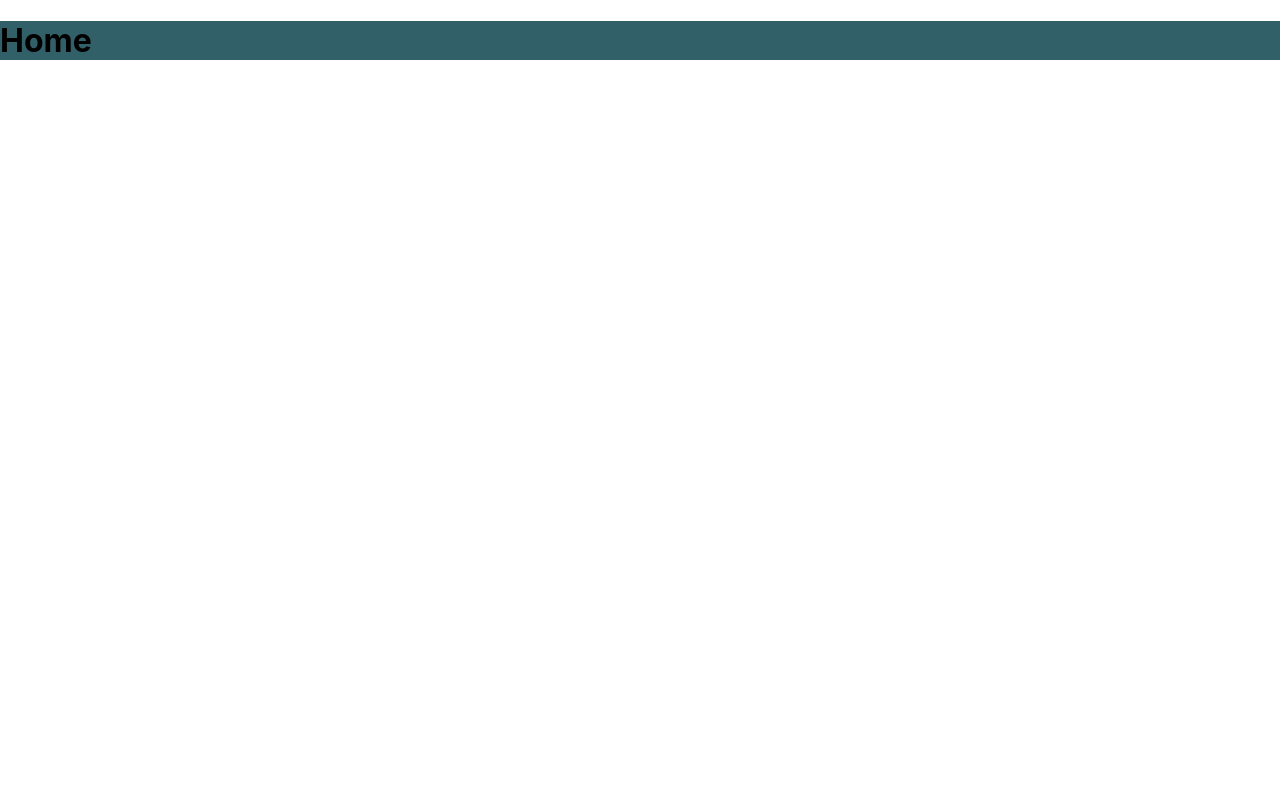
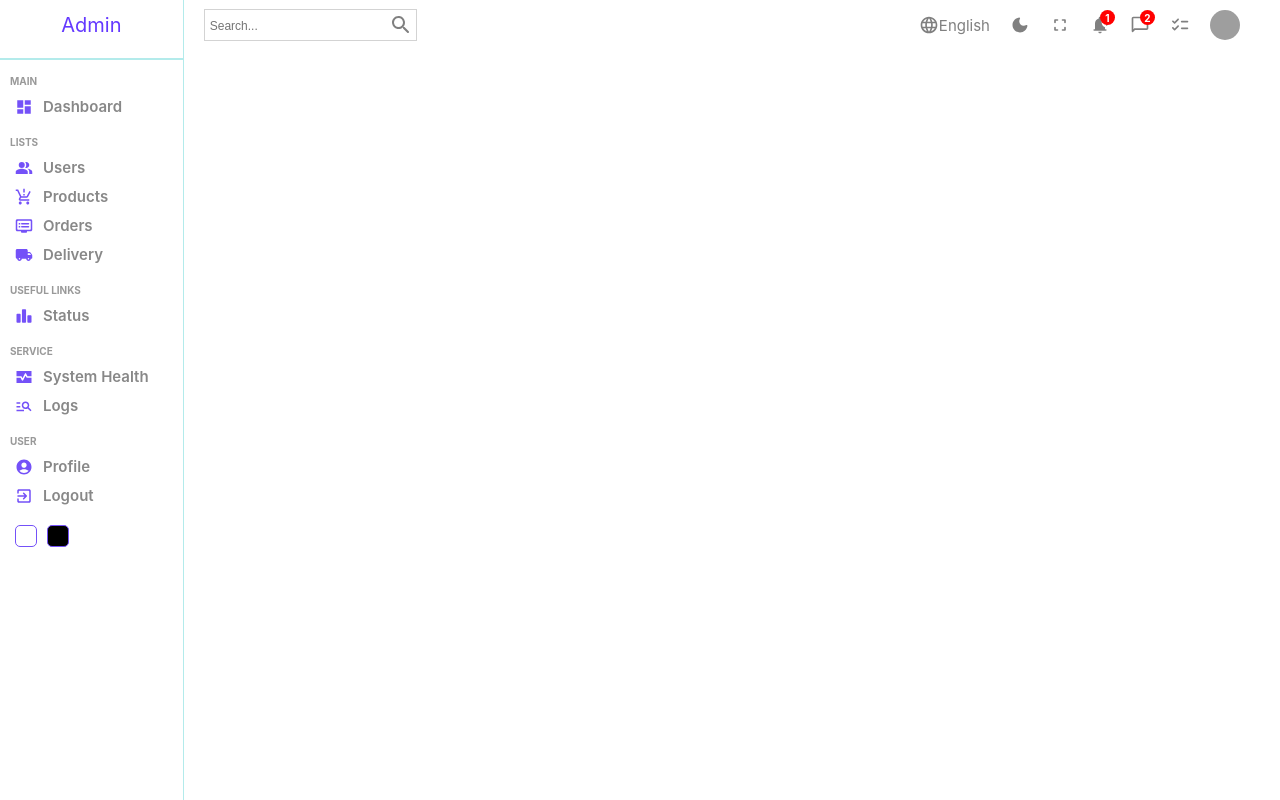
Before and after one commit to abimekonnen/admin-ui, a React (Create React App) app: page / in a window 1280 px wide. Built offline with nearby package versions, Linux system fonts and the light colour scheme; grey boxes are pictures that could not be loaded.

Commit message:
side bar and navbar first phase

```diff
--- a/package.json
+++ b/package.json
@@ -4,6 +4,10 @@
   "private": true,
   "dependencies": {
     "@emailjs/browser": "^3.11.0",
+    "@emotion/react": "^11.11.1",
+    "@emotion/styled": "^11.11.0",
+    "@mui/icons-material": "^5.15.0",
+    "@mui/material": "^5.15.0",
     "@testing-library/jest-dom": "^5.17.0",
     "@testing-library/react": "^13.4.0",
     "@testing-library/user-event": "^13.5.0",
--- a/src/App.js
+++ b/src/App.js
@@ -18,6 +18,11 @@ function App() {
             <Route path = ":userID" element = {<Single/>} />
             <Route path='new' element = {<New />}/>
         </Route>
+        <Route path='products'>
+            <Route index element = {<List/>} />
+            <Route path = ":productID" element = {<Single/>} />
+            <Route path='new' element = {<New />}/>
+        </Route>
       </Routes>
     </div>
   );
--- /dev/null
+++ b/src/components/navbar/Navbar.jsx
@@ -0,0 +1,51 @@
+import React from 'react';
+import "./Navbar.scss";
+import SearchRoundedIcon from '@mui/icons-material/SearchRounded';
+import LanguageRoundedIcon from '@mui/icons-material/LanguageRounded';
+import DarkModeRoundedIcon from '@mui/icons-material/DarkModeRounded';
+import FullscreenRoundedIcon from '@mui/icons-material/FullscreenRounded';
+import NotificationAddRoundedIcon from '@mui/icons-material/NotificationAddRounded';
+import ChatBubbleOutlineRoundedIcon from '@mui/icons-material/ChatBubbleOutlineRounded';
+import ChecklistRoundedIcon from '@mui/icons-material/ChecklistRounded';
+
+const Navbar = () => {
+  return (
+    <div className = 'navbar' >
+      <div className="wrapper">
+        <div className="search">
+          <input type="text" placeholder = "Search..." />
+          <SearchRoundedIcon/>
+        </div>
+        <div className="items">
+          <div className="item">
+            <LanguageRoundedIcon className='icon'/>
+            English
+          </div>
+          <div className="item">
+            <DarkModeRoundedIcon  className='icon'/>
+          </div>
+          <div className="item">
+            <FullscreenRoundedIcon  className='icon'/>
+          </div>
+          <div className="item">
+            <NotificationAddRoundedIcon  className='icon'/>
+            <div className="counter">1</div>
+          </div>
+          <div className="item">
+            <ChatBubbleOutlineRoundedIcon  className='icon'/>
+            <div className="counter">2</div>
+          </div>
+          <div className="item">
+            <ChecklistRoundedIcon  className='icon'/>
+          </div>
+          <div className="item">
+            <img src=" https://images.pexels.com/photos/853168/pexels-photo-853168.jpeg?auto=compress&cs=tinysrgb&w=600" alt="image" className="avatar" />
+          </div>
+        </div>
+
+      </div>
+    </div>
+  )
+}
+
+export default Navbar
--- /dev/null
+++ b/src/components/navbar/Navbar.scss
@@ -0,0 +1,62 @@
+.navbar{
+    height: 50px;
+    display: flex;
+    align-items: center;
+    font-size: 15px;
+    color: gray;
+    .wrapper{
+        width: 100%;
+        padding: 20px;
+        display: flex;
+        align-items: center;
+        justify-content: space-between;
+        .search{
+            display: flex;
+            align-items: center;
+            border: 0.5px solid lightgray;
+            padding: 3px;
+             input{
+                border:none;
+                outline: none;
+                background: transparent;
+                &::placeholder{
+                    font-size: 12px;
+                }
+            }
+        }
+        .items{
+            display: flex;
+            align-items: center;
+            .item{
+                display: flex;
+                align-items: center;
+                margin-right: 20px;
+                position: relative;
+                .icon{
+                    font-size: 20px;
+                }
+                .avatar{
+                    width: 30px;
+                    height: 30px;
+                    border-radius: 50%;
+
+                }
+                .counter{
+                    width: 15px;
+                    height: 15px;
+                    background-color: red;
+                    border-radius: 50%;
+                    color: white;
+                    display: flex;
+                    align-items: center;
+                    justify-content: center;
+                    font-size: 10px;
+                    font-weight: bold;
+                    position: absolute;
+                    top: -5px;
+                    right: -5px;
+                }
+            }
+        }
+    }
+}
--- /dev/null
+++ b/src/components/sidebar/Sidebar.jsx
@@ -0,0 +1,78 @@
+import React from 'react';
+import "./Sidebar.scss";
+import DashboardIcon from '@mui/icons-material/Dashboard';
+import PeopleAltIcon from '@mui/icons-material/PeopleAlt';
+import ProductionQuantityLimitsIcon from '@mui/icons-material/ProductionQuantityLimits';
+import DvrRoundedIcon from '@mui/icons-material/DvrRounded';
+import LocalShippingRoundedIcon from '@mui/icons-material/LocalShippingRounded';
+import LeaderboardRoundedIcon from '@mui/icons-material/LeaderboardRounded';
+import MonitorHeartSharpIcon from '@mui/icons-material/MonitorHeartSharp';
+import ManageSearchSharpIcon from '@mui/icons-material/ManageSearchSharp';
+import AccountCircleRoundedIcon from '@mui/icons-material/AccountCircleRounded';
+import ExitToAppRoundedIcon from '@mui/icons-material/ExitToAppRounded';
+
+const Sidebar = () => {
+  return (
+    <div className = 'sidebar'>
+      <div className="top">
+        <span className ="logo"> Admin</span>
+      </div>
+      <hr />
+      <div className="center">
+        <ul>
+          <p className="tittle">MAIN</p>
+          <li>
+            <DashboardIcon className='icon' />
+            <span>Dashboard</span>
+          </li>
+          <p className="tittle">LISTS</p>
+          <li>
+            <PeopleAltIcon className='icon'/>
+            <span>Users</span>
+          </li>
+          <li>
+            <ProductionQuantityLimitsIcon className='icon'/>
+            <span>Products</span>
+          </li>
+          <li>
+            <DvrRoundedIcon className='icon'/>
+            <span>Orders</span>
+          </li>
+          <li>
+            <LocalShippingRoundedIcon className='icon'/>
+            <span>Delivery</span>
+          </li>
+          <p className="tittle">USEFUL LINKS</p>
+          <li>
+            <LeaderboardRoundedIcon className='icon'/>
+            <span>Status</span>
+          </li>
+          <p className="tittle">SERVICE</p>
+          <li>
+            <MonitorHeartSharpIcon className='icon'/>
+            <span>System Health</span>
+          </li>
+          <li>
+            <ManageSearchSharpIcon className='icon'/>
+            <span>Logs</span>
+          </li>
+          <p className="tittle">USER</p>
+          <li>
+            <AccountCircleRoundedIcon className='icon'/>
+            <span>Profile</span>
+          </li>
+          <li>
+            <ExitToAppRoundedIcon className='icon'/>
+            <span>Logout</span>
+          </li>
+        </ul>
+      </div>
+      <div className="bottom">
+        <div className="colorOption"></div>
+        <div className="colorOption"></div>
+      </div>
+    </div>
+  )
+}
+
+export default Sidebar
--- /dev/null
+++ b/src/components/sidebar/Sidebar.scss
@@ -0,0 +1,75 @@
+.sidebar{
+    flex: 1;
+    border-right: 0.5px solid rgb(179, 235, 235);
+    min-height: 100vh;
+    background-color: white;
+    .top{
+        height: 50px;
+        display: flex;
+        align-items: center;
+        justify-content: center;
+        .logo{
+            font-size: 20px;
+            font-size: bold;
+            color: #6439ff;
+        }
+    }
+    hr{
+        height: 0;
+        border: 0.5px solid rgb(179, 235, 235)
+    }
+    .center {
+        padding-left: 10px;
+        ul{
+            list-style: none;
+            margin: 0;
+            padding: 0;
+
+        }
+        .tittle{
+            font-size: 10px;
+            font-weight: bold;
+            color: #999;
+            margin-top: 15px;
+            margin-bottom: 5px;
+        }
+        li{
+            display: flex;
+            align-items: center;
+            padding: 5px;
+            cursor: pointer;
+            &:hover{
+                background-color: #ece8ff;
+            }
+            .icon{
+                font-size: 18px;
+                color: #7451f8;
+            }
+            span{
+                font-size: 15px;
+                font-weight: 600;
+                color: #888;
+                margin-left: 10px;
+            }
+        }
+    }
+    .bottom{
+        display: flex;
+        align-items: center;
+        margin: 10px;
+        .colorOption{
+            width: 20px;
+            height: 20px;
+            border-radius: 5px;
+            border: 1px solid #7451f8;
+            margin: 5px;
+            cursor: pointer;
+            &:nth-child(1){
+                background-color: white;
+            }
+            &:nth-child(2){
+                background-color: black;
+            }
+        }
+    }
+}
--- a/src/pages/home/Home.jsx
+++ b/src/pages/home/Home.jsx
@@ -1,10 +1,14 @@
 import React from 'react'
 import './Home.scss'
-
+import Sidebar from "../../components/sidebar/Sidebar"
+import Navabar from "../../components/navbar/Navbar"
 const Home = () => {
   return (
     <div className="home">
-        <h1 className="title">Home</h1>
+      <Sidebar/>
+      <div className="homeContainer">
+        <Navabar />
+      </div>
     </div>
 
   )
--- a/src/pages/home/Home.scss
+++ b/src/pages/home/Home.scss
@@ -1,7 +1,10 @@
 .home{
-    background-color : rgb(50, 96, 104);
     text-align: left;
+    display: flex;
     .title {
         color: #000;
     }
+    .homeContainer {
+        flex: 6;
+    }
  }
```
Also changed, not shown: 1 other file (tests, documents, lock files or other folders).
